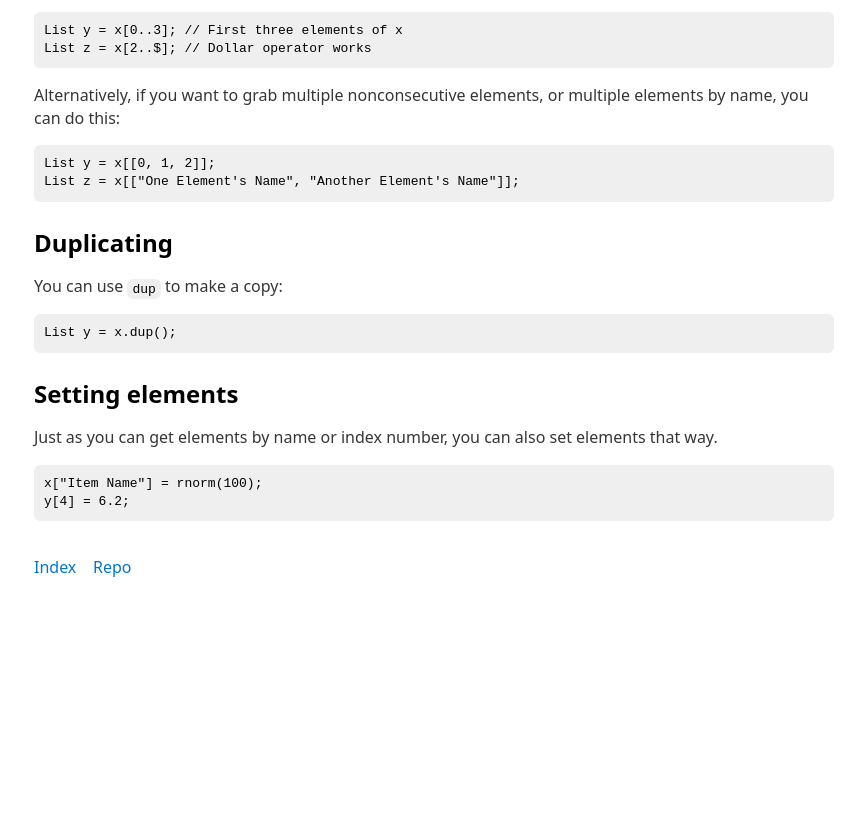
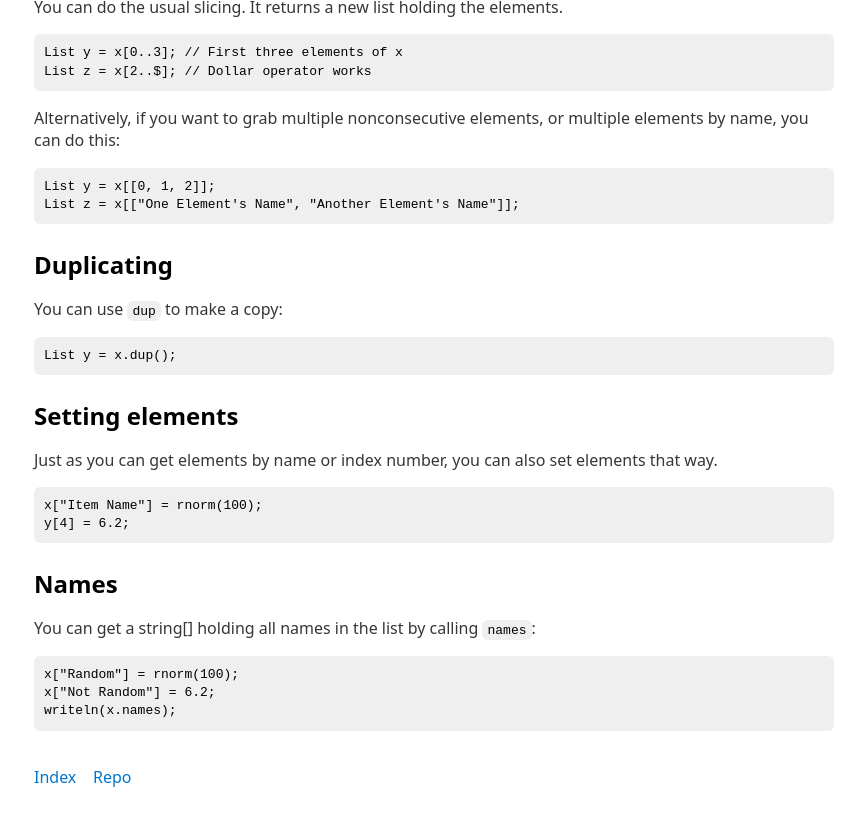
Before and after one commit to bachmeil/betterr, a plain HTML site: page docs/list.html in a window 1280 px wide. Shown: the part 1438-2260 px from the top of the page, without its empty margins (206-1071 px from the left). Before the commit the page ends 2082 px from the top, so only its background shows below. Drawn offline with nearby package versions, Linux system fonts and the light colour scheme.

Commit message:
Added names to List

```diff
--- a/docs/list.html
+++ b/docs/list.html
@@ -29,6 +29,7 @@
 <li><a href="#getting-multiple-elements">Getting multiple elements</a></li>
 <li><a href="#duplicating">Duplicating</a></li>
 <li><a href="#setting-elements">Setting elements</a></li>
+<li><a href="#names">Names</a></li>
 </ul></li>
 </ul>
 </div>
@@ -66,6 +67,11 @@ List z = x[[&quot;One Element&#39;s Name&quot;, &quot;Another Element&#39;s Name
 <p>Just as you can get elements by name or index number, you can also set elements that way.</p>
 <pre><code>x[&quot;Item Name&quot;] = rnorm(100);
 y[4] = 6.2;</code></pre>
+<h2 id="names">Names</h2>
+<p>You can get a string[] holding all names in the list by calling <code>names</code>:</p>
+<pre><code>x[&quot;Random&quot;] = rnorm(100);
+x[&quot;Not Random&quot;] = 6.2;
+writeln(x.names);</code></pre>
 
 <br>
 <a href="index.html">Index</a>&nbsp;&nbsp;&nbsp;&nbsp;<a href="https://github.com/bachmeil/betterr">Repo</a>
```
Also changed, not shown: 2 other files.
